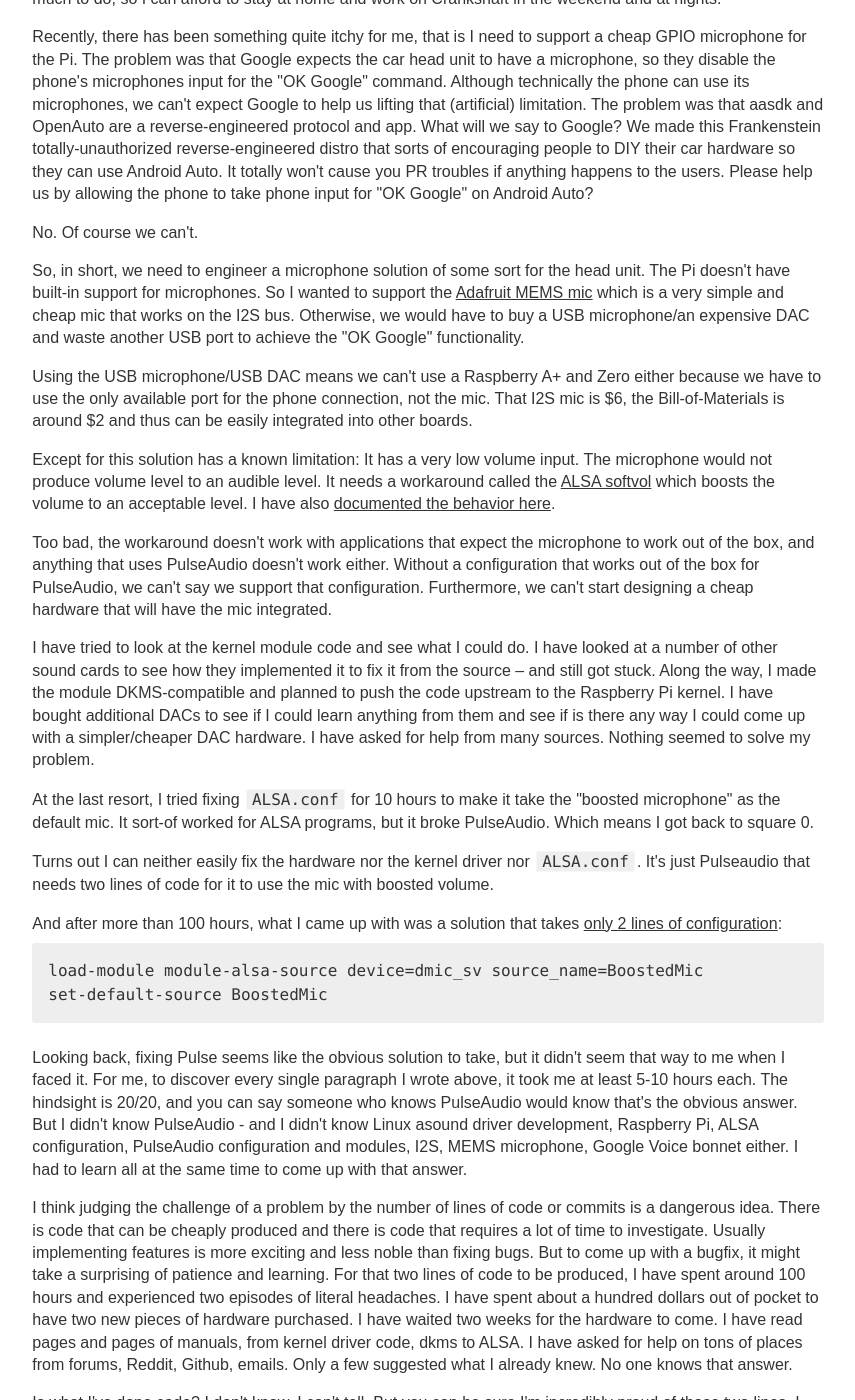
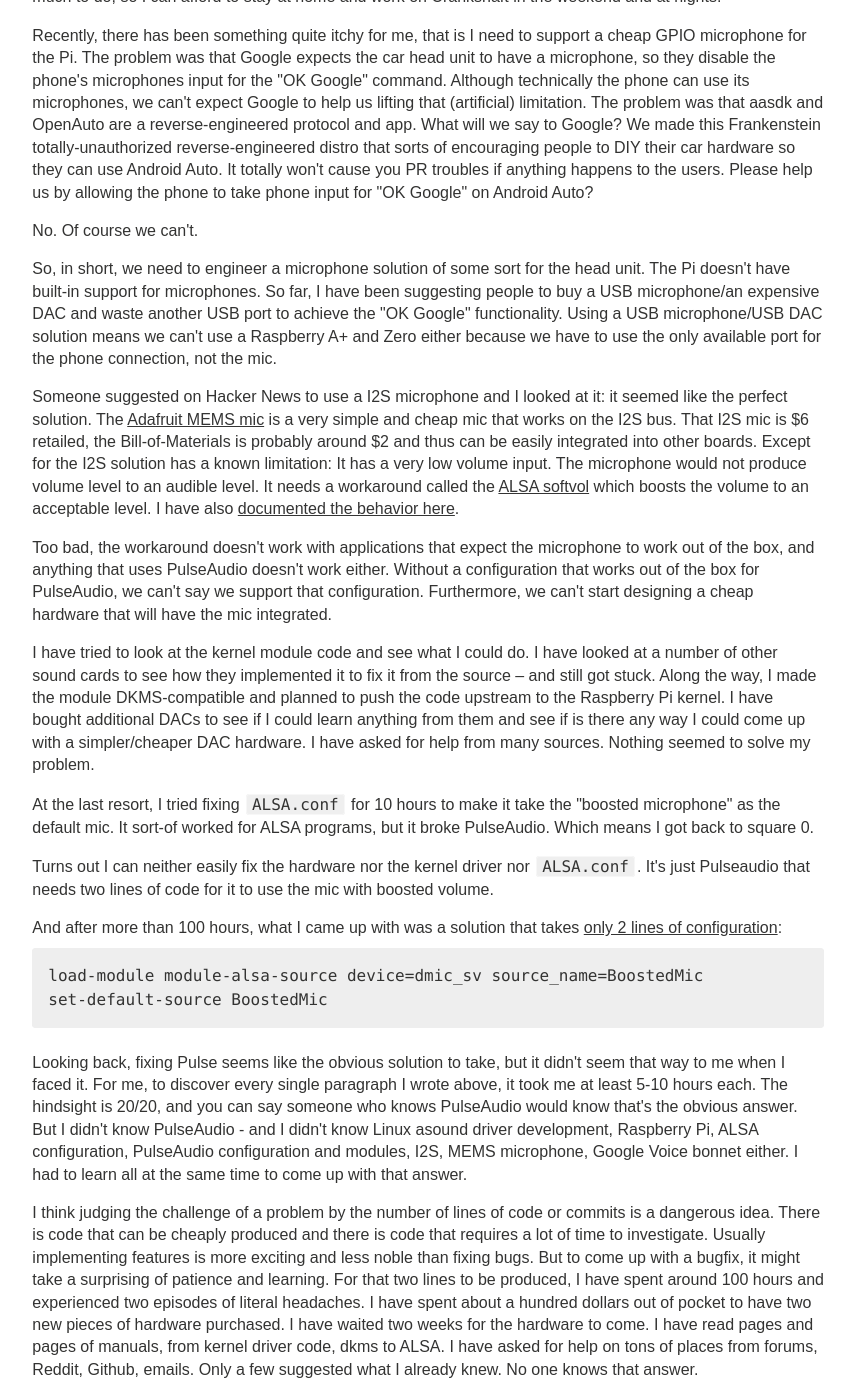
Before and after one commit to htruong/htruong.github.io, a Jekyll site: the page built from _posts/2018-04-24-crankshaft-100-hours-for-two-lines-of-non-code.md, in a window 1280 px wide and 1400 px high, scrolled down 590 px. Shown: the whole window, without its empty margins (316-1171 px from the left). Built offline with Jekyll 4.4.1, drawn with Linux system fonts in a browser that asks for light colours; some of the changed text lies outside the part shown.

Commit message:
[blog] words on crankshaft blog 4

```diff
--- a/_posts/2018-04-24-crankshaft-100-hours-for-two-lines-of-non-code.md
+++ b/_posts/2018-04-24-crankshaft-100-hours-for-two-lines-of-non-code.md
@@ -23,11 +23,9 @@
 
 No. Of course we can't.
 
-So, in short, we need to engineer a microphone solution of some sort for the head unit. The Pi doesn't have built-in support for microphones. So I wanted to support the [Adafruit MEMS mic](https://www.adafruit.com/product/3421) which is a very simple and cheap mic that works on the I2S bus. Otherwise, we would have to buy a USB microphone/an expensive DAC and waste another USB port to achieve the "OK Google" functionality.
+So, in short, we need to engineer a microphone solution of some sort for the head unit. The Pi doesn't have built-in support for microphones. So far, I have been suggesting people to buy a USB microphone/an expensive DAC and waste another USB port to achieve the "OK Google" functionality. Using a USB microphone/USB DAC solution means we can't use a Raspberry A+ and Zero either because we have to use the only available port for the phone connection, not the mic.
 
-Using the USB microphone/USB DAC means we can't use a Raspberry A+ and Zero either because we have to use the only available port for the phone connection, not the mic. That I2S mic is $6, the Bill-of-Materials is around $2 and thus can be easily integrated into other boards.
-
-Except for this solution has a known limitation: It has a very low volume input. The microphone would not produce volume level to an audible level. It needs a workaround called the [ALSA softvol](https://learn.adafruit.com/adafruit-i2s-mems-microphone-breakout/raspberry-pi-wiring-and-test) which boosts the volume to an acceptable level. I have also [documented the behavior here](https://github.com/htruong/snd-i2s_rpi).
+Someone suggested on Hacker News to use a I2S microphone and I looked at it: it seemed like the perfect solution. The [Adafruit MEMS mic](https://www.adafruit.com/product/3421) is a very simple and cheap mic that works on the I2S bus. That I2S mic is $6 retailed, the Bill-of-Materials is probably around $2 and thus can be easily integrated into other boards. Except for the I2S solution has a known limitation: It has a very low volume input. The microphone would not produce volume level to an audible level. It needs a workaround called the [ALSA softvol](https://learn.adafruit.com/adafruit-i2s-mems-microphone-breakout/raspberry-pi-wiring-and-test) which boosts the volume to an acceptable level. I have also [documented the behavior here](https://github.com/htruong/snd-i2s_rpi).
 
 Too bad, the workaround doesn't work with applications that expect the microphone to work out of the box, and anything that uses PulseAudio doesn't work either. Without a configuration that works out of the box for PulseAudio, we can't say we support that configuration. Furthermore, we can't start designing a cheap hardware that will have the mic integrated.
 
@@ -46,10 +44,10 @@
 
 Looking back, fixing Pulse seems like the obvious solution to take, but it didn't seem that way to me when I faced it. For me, to discover every single paragraph I wrote above, it took me at least 5-10 hours each. The hindsight is 20/20, and you can say someone who knows PulseAudio would know that's the obvious answer. But I didn't know PulseAudio - and I didn't know Linux asound driver development, Raspberry Pi, ALSA configuration, PulseAudio configuration and modules, I2S, MEMS microphone, Google Voice bonnet either. I had to learn all at the same time to come up with that answer.
 
-I think judging the challenge of a problem by the number of lines of code or commits is a dangerous idea. There is code that can be cheaply produced and there is code that requires a lot of time to investigate. Usually implementing features is more exciting and less noble than fixing bugs. But to come up with a bugfix, it might take a surprising of patience and learning. For that two lines of code to be produced, I have spent around 100 hours and experienced two episodes of literal headaches. I have spent about a hundred dollars out of pocket to have two new pieces of hardware purchased. I have waited two weeks for the hardware to come. I have read pages and pages of manuals, from kernel driver code, dkms to ALSA. I have asked for help on tons of places from forums, Reddit, Github, emails. Only a few suggested what I already knew. No one knows that answer.
+I think judging the challenge of a problem by the number of lines of code or commits is a dangerous idea. There is code that can be cheaply produced and there is code that requires a lot of time to investigate. Usually implementing features is more exciting and less noble than fixing bugs. But to come up with a bugfix, it might take a surprising of patience and learning. For that two lines to be produced, I have spent around 100 hours and experienced two episodes of literal headaches. I have spent about a hundred dollars out of pocket to have two new pieces of hardware purchased. I have waited two weeks for the hardware to come. I have read pages and pages of manuals, from kernel driver code, dkms to ALSA. I have asked for help on tons of places from forums, Reddit, Github, emails. Only a few suggested what I already knew. No one knows that answer.
 
-Is what I've done code? I don't know. I can't tell. But you can be sure I'm incredibly proud of those two lines. I have learned an incredible amount of stuff that are intricate to how every detail of in my issue fits together. I'm also very glad that I had the will to tackle the problem.
+Is what I've done code? I wouldn't call it code, it doesn't have any algorithm, it's just a configuration file. Regardless, I'm incredibly proud of those two lines. I have learned an incredible amount of stuff that are intricate to how every detail of in my issue fits together.
 
-And I hope to carry that spirit along as Crankshaft is developed.
+I'm also very glad that I had the will to tackle the problem. I hope to carry that spirit along as Crankshaft is developed.
 
-And I wish my life has more blocks of hundreds of hours so I can do it. But I can never be so sure.
+And I wish my life had more blocks of hundreds of hours so I can work on problems like this. But I can never be so sure.
```
Also changed, not shown: other parts of _posts/2018-04-24-crankshaft-100-hours-for-two-lines-of-non-code.md (+1 -1 lines).
